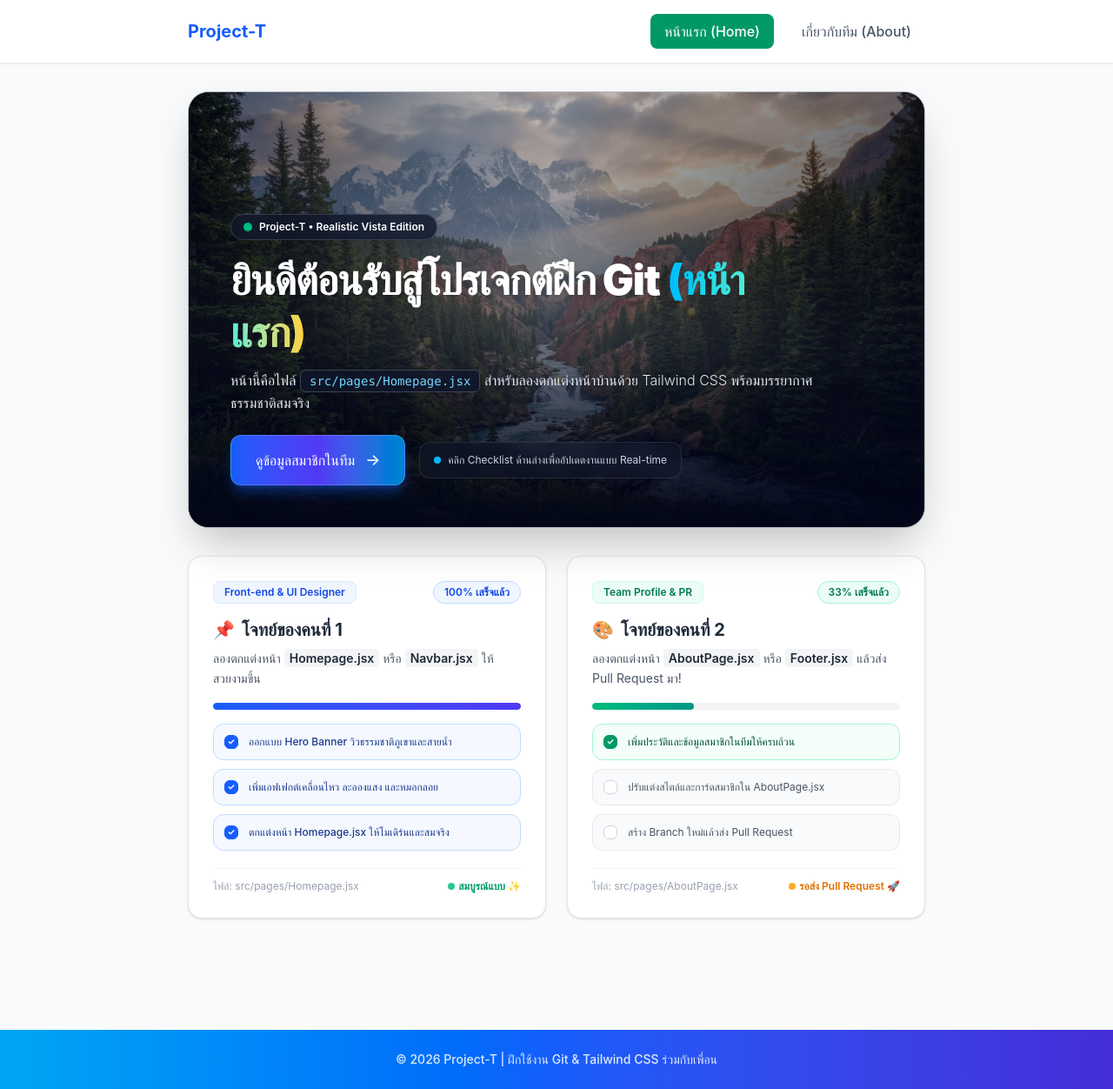
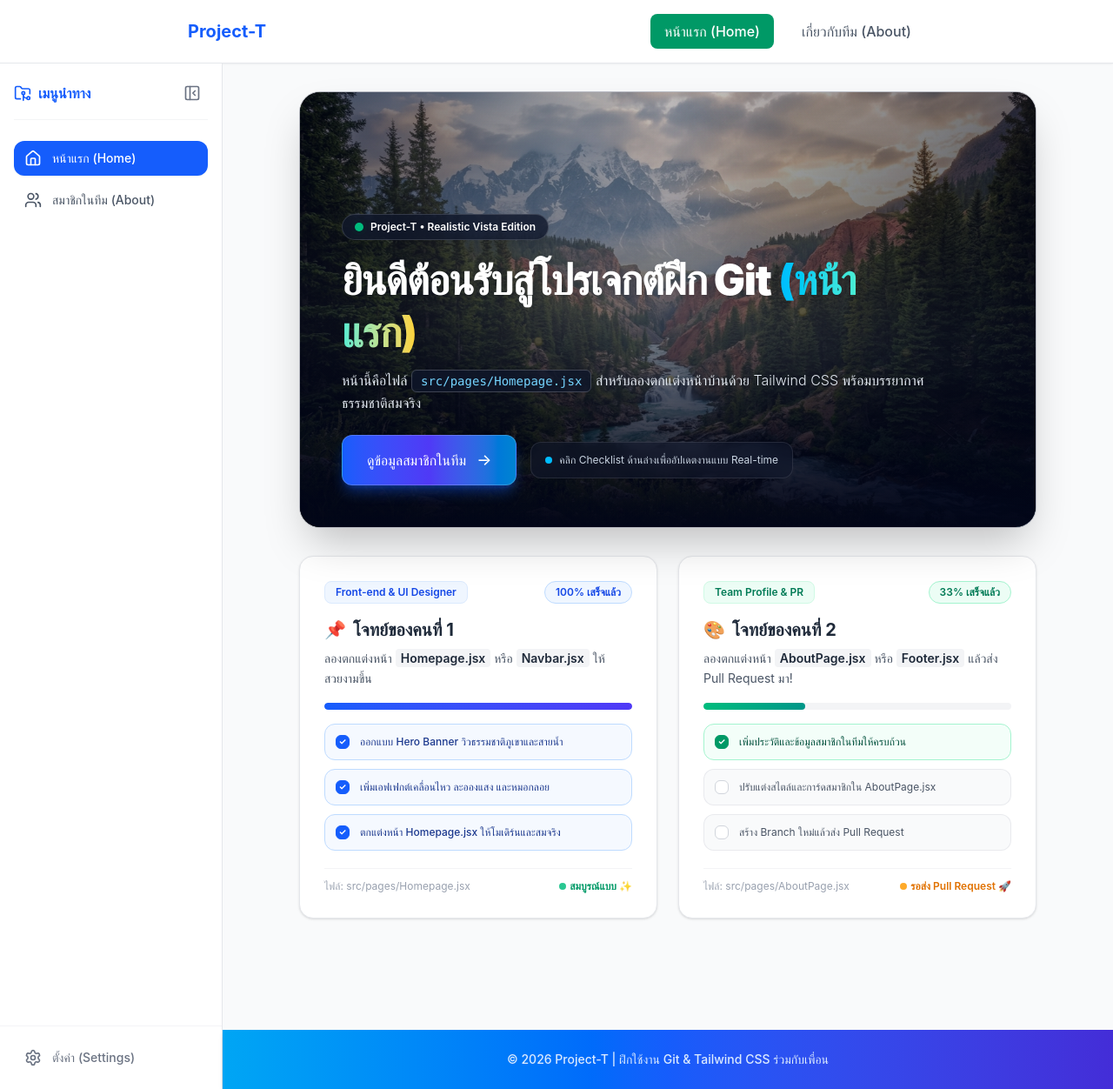
Before and after one commit to firstphethay11/Project-T, a React (Vite) app in the folder frontend/: page / in a window 1280 px wide. Shown: the whole page at 87% size. Built offline with nearby package versions, Linux system fonts and the light colour scheme.

Commit message:
เพิ่ม aside ฝี่งซ้าย

```diff
--- a/frontend/src/App.jsx
+++ b/frontend/src/App.jsx
@@ -1,5 +1,6 @@
 import { useState } from 'react'
 import Navbar from './components/Navbar'
+import Aside from './components/aside'
 import Footer from './components/Footer'
 import Homepage from './pages/Homepage'
 import AboutPage from './pages/AboutPage'
@@ -13,6 +14,11 @@ function App() {
       {/* ส่วนแถบเมนูด้านบน */}
       <Navbar currentPage={currentPage} setCurrentPage={setCurrentPage} />
 
+      {/* ส่วนกลาง: แบ่งเป็น Aside ด้านซ้าย และ เนื้อหาหลักด้านขวา */}
+      <div className="flex flex-1">
+        <Aside currentPage={currentPage} setCurrentPage={setCurrentPage} />
+
+        <div className="flex-1 flex flex-col">
           {/* ส่วนเนื้อหาหลักที่สลับตามปุ่มที่กด */}
           <main className="flex-grow max-w-4xl w-full mx-auto px-6 py-8">
             {currentPage === 'home' && <Homepage setCurrentPage={setCurrentPage} />}
@@ -22,6 +28,8 @@ function App() {
           {/* ส่วนท้ายเว็บ */}
           <Footer />
         </div>
+      </div>
+    </div>
   )
 }
 
--- /dev/null
+++ b/frontend/src/components/Aside.jsx
@@ -0,0 +1,96 @@
+import { useState } from 'react'
+import {
+  Home,
+  Users,
+  FolderGit2,
+  Settings,
+  PanelLeftClose,
+  PanelLeftOpen,
+} from 'lucide-react'
+
+function Aside({ currentPage, setCurrentPage }) {
+  // สถานะเปิด/พับแถบด้านข้าง (false = กางออก, true = พับเก็บเหลือแต่ไอคอน)
+  const [isCollapsed, setIsCollapsed] = useState(false)
+
+  const menuItems = [
+    { id: 'home', label: 'หน้าแรก (Home)', icon: Home },
+    { id: 'about', label: 'สมาชิกในทีม (About)', icon: Users },
+  ]
+
+  return (
+    <aside
+      className={`bg-white border-r border-gray-200 flex flex-col justify-between transition-all duration-300 shrink-0 ${
+        isCollapsed ? 'w-20' : 'w-64'
+      }`}
+    >
+      {/* ส่วนบน: หัวข้อเมนู + ปุ่มพับ/กางหน้าต่าง */}
+      <div className="p-4">
+        <div
+          className={`flex items-center mb-6 pb-3 border-b border-gray-100 ${
+            isCollapsed ? 'justify-center' : 'justify-between'
+          }`}
+        >
+          {!isCollapsed && (
+            <div className="flex items-center gap-2 text-blue-600 font-bold text-base truncate">
+              <FolderGit2 className="w-5 h-5 shrink-0" />
+              <span>เมนูนำทาง</span>
+            </div>
+          )}
+
+          <button
+            onClick={() => setIsCollapsed(!isCollapsed)}
+            title={isCollapsed ? 'กางแถบเมนูออก' : 'พับแถบเมนูเก็บ'}
+            className="p-2 rounded-lg text-gray-500 hover:bg-gray-100 hover:text-blue-600 transition cursor-pointer"
+          >
+            {isCollapsed ? (
+              <PanelLeftOpen className="w-5 h-5" />
+            ) : (
+              <PanelLeftClose className="w-5 h-5" />
+            )}
+          </button>
+        </div>
+
+        {/* รายการเมนู */}
+        <nav className="space-y-2">
+          {menuItems.map((item) => {
+            const Icon = item.icon
+            const isActive = currentPage === item.id
+
+            return (
+              <button
+                key={item.id}
+                onClick={() => setCurrentPage(item.id)}
+                title={isCollapsed ? item.label : ''}
+                className={`w-full flex items-center gap-3 px-3 py-2.5 rounded-xl font-medium text-sm transition cursor-pointer ${
+                  isCollapsed ? 'justify-center' : 'justify-start'
+                } ${
+                  isActive
+                    ? 'bg-blue-600 text-white shadow-xs'
+                    : 'text-gray-600 hover:bg-gray-100 hover:text-gray-900'
+                }`}
+              >
+                <Icon className="w-5 h-5 shrink-0" />
+                {!isCollapsed && <span className="truncate">{item.label}</span>}
+              </button>
+            )
+          })}
+        </nav>
+      </div>
+
+      {/* ส่วนล่างของ Aside */}
+      <div className="p-4 border-t border-gray-100">
+        <button
+          title={isCollapsed ? 'ตั้งค่า (Settings)' : ''}
+          className={`w-full flex items-center gap-3 px-3 py-2.5 rounded-xl font-medium text-sm text-gray-500 hover:bg-gray-100 hover:text-gray-800 transition cursor-pointer ${
+            isCollapsed ? 'justify-center' : 'justify-start'
+          }`}
+        >
+          <Settings className="w-5 h-5 shrink-0" />
+          {!isCollapsed && <span className="truncate">ตั้งค่า (Settings)</span>}
+        </button>
+      </div>
+    </aside>
+  )
+}
+
+export default Aside
```
Lines whose indentation alone changed are shown as unchanged.
